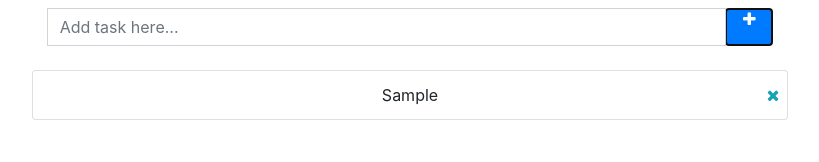
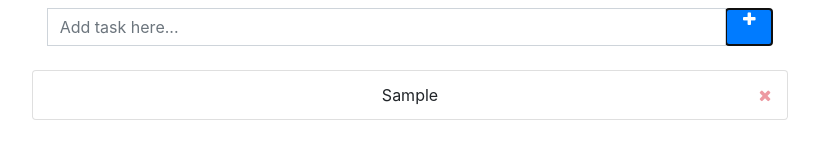
Before and after one commit to znematoadz/todoApp, a React (Create React App) app: page / in a window 1280 px wide. Both pictures are taken after typing "Sample" into the empty fields and a click on the button 979 px from the left and 165 px from the top of the page. Shown: the part 138-300 px from the top of the page, without its empty margins (230-1049 px from the left). Built offline with nearby package versions, Linux system fonts and the light colour scheme.

Commit message:
fixed bugs and added save state to checked status

```diff
--- a/public/style.css
+++ b/public/style.css
@@ -12,7 +12,7 @@ div {
 
 .removeBtn {
     position: absolute;
-	right: 8px;
+	right: 0;
 	top: 50%;
     transform: translateY(-50%);
     font-size: 10em;
--- a/src/App.js
+++ b/src/App.js
@@ -36,9 +36,9 @@ const TodoForm = ({addTodo}) => {
 const Todo = ({todo, remove, toggleClass}) => {
   // each todo
   //
-  return (<li className="list-group-item" id={todo.id} onClick={() => {(toggleClass(todo.id))}}>
+  return (<li className={todo.addClass} id={todo.id} onClick={() => {(toggleClass(todo.id))}}>
       {todo.text}
-      <span className='fa fa-times removeBtn text-info' onClick={() => {(remove(todo.id))}}></span>
+      <button className='fa fa-times removeBtn text-danger h-100 p-3 btn close' onClick={() => {(remove(todo.id))}}></button>
     </li>);
 
 }
@@ -70,6 +70,7 @@ class App extends React.Component {
     super(props);
     this.state = {
       txt: '',
+      classNames: 'list-group-item',
       data: [],
 
     }
@@ -130,7 +131,7 @@ class App extends React.Component {
   addTodo(val) {
     if(val !== '') {
       // assemble data
-      const todo = {text: val, id: window.id++}
+      const todo = {text: val, addClass: 'list-group-item', id: window.id = Date.now()}
       // update data
       this.state.data.push(todo);
       // update state
@@ -155,10 +156,16 @@ class App extends React.Component {
   }
 
   handleToggleClass(id){
+    // get list item by id
+    const addClass = document.getElementById(`${id}`);
+    // add class name to list item dynamically adding the check mark and and crossing out the text.
+    if (addClass !== undefined) addClass.classList.contains('checked') ? addClass.classList.remove('checked') : addClass.classList.add('checked');
 
-    const addClass = document.getElementById(`${id}`);
-
-    if (addClass !== undefined) return addClass.classList.contains('checked') ? addClass.classList.remove('checked') : addClass.classList.add('checked');
+      // filtering through and adding class to filtered items state this saves className for reload.
+      // eslint-disable-next-line
+      const check = this.state.data.filter((todo) => {
+        if(todo.id === id) return todo.addClass === "list-group-item checked" ? todo.addClass = "list-group-item" : todo.addClass = "list-group-item checked"
+      })
 
   }
 
```
Also changed, not shown: public/manifest.json, public/todoApp.PNG (added).
